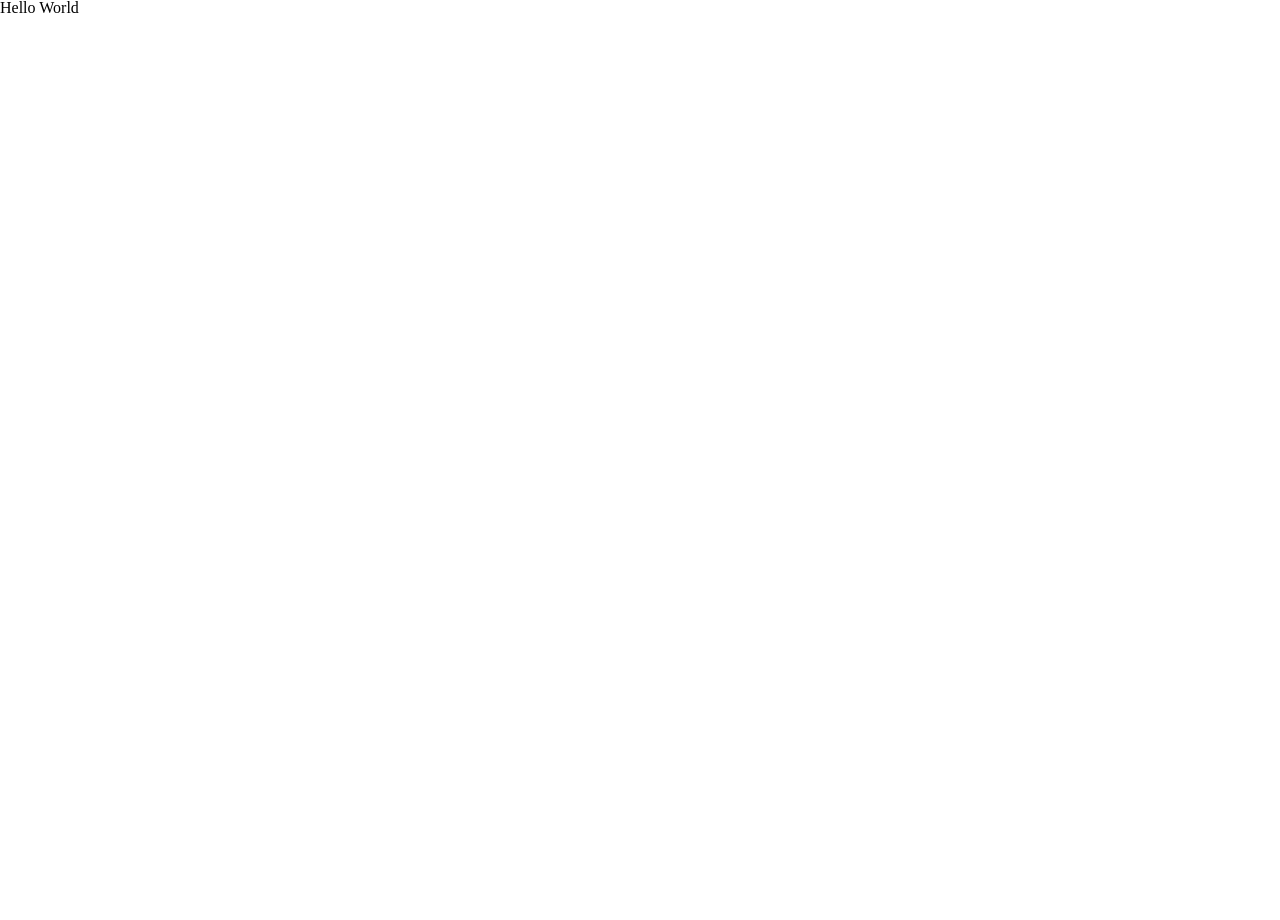
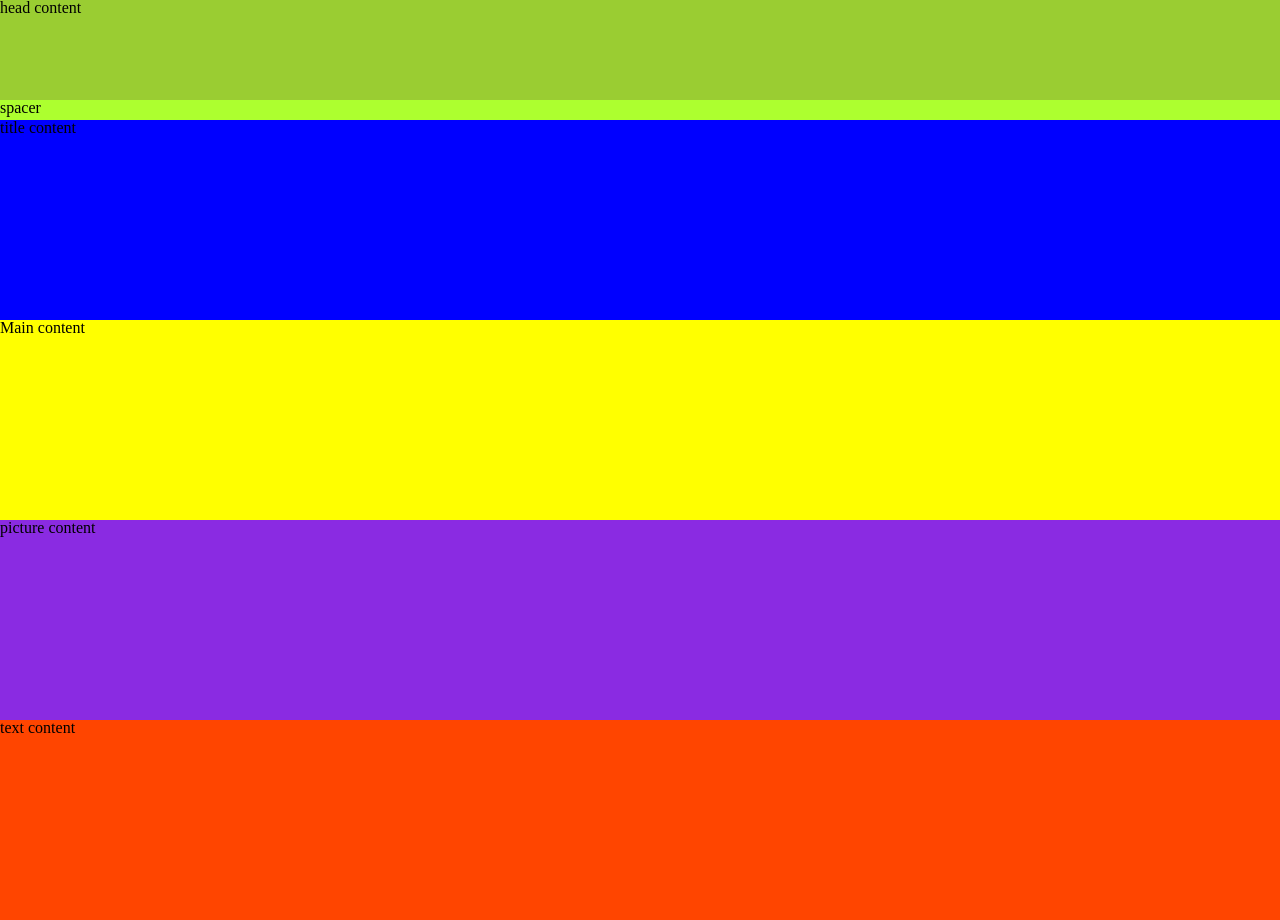
Before and after one commit to Cloudenvy7/chocolate-pizza, a plain HTML site: page index.html in a window 1280 px wide. Before the commit the page ends 800 px from the top, so only its background shows below. Drawn offline with Linux system fonts and the light colour scheme.

Commit message:
added the html and css color to background

```diff
--- a/css/style.css
+++ b/css/style.css
@@ -0,0 +1,34 @@
+
+div {
+  width: 100%;
+  height: 200px;
+}
+
+.headContent {
+  background-color: yellowgreen;
+  width: 100%;
+  height: 100px;
+  }
+
+.spacer{
+  background-color: greenyellow;
+  width: 100%;
+  height: 20px;
+}
+
+.titleContent {
+  background-color: blue;
+}
+
+.mainContent {
+  background-color: yellow;
+}
+
+.textContent {
+  background-color: orangered;
+}
+
+
+.pictureContent {
+  background-color: blueviolet;
+}
--- a/index.html
+++ b/index.html
@@ -8,7 +8,30 @@
   <link rel="stylesheet" type="text/css" href="css/reset.css" />
   <link rel="stylesheet" type="text/css" href="css/style.css" />
 </head>
-<body>
-  Hello World
-</body>
+ <body>
+  <div class = "headContent">
+    <p>head content </p>
+  </div>
+
+  <div class = "spacer">
+    <p> spacer</p>
+  </div>
+
+  <div class = "titleContent">
+    <p>title content </p>
+</div>
+
+<div class = "mainContent">
+   <p>Main content</p>
+</div>
+
+<div class = "pictureContent">
+  <p>picture content</p>
+</div>
+
+<div class = "textContent">
+  <p>text content</p>
+ </div>
+
+
 </html>
```
